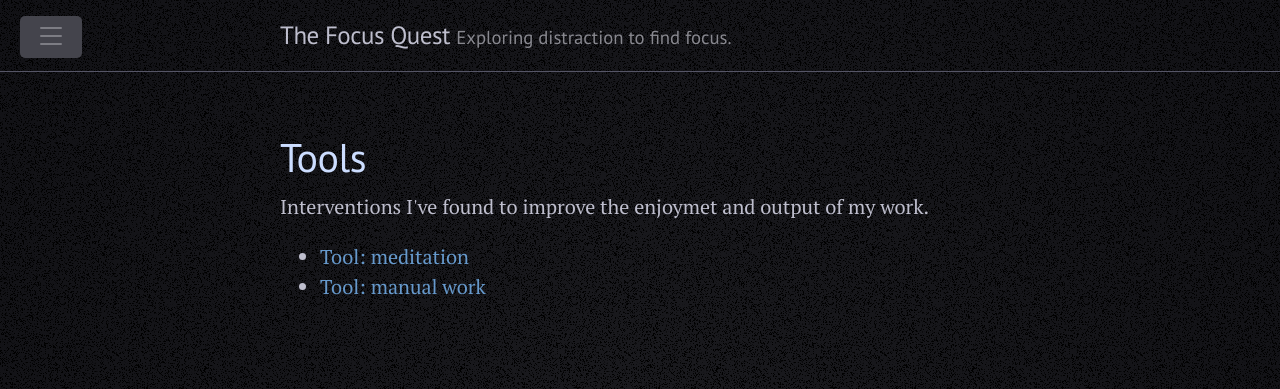
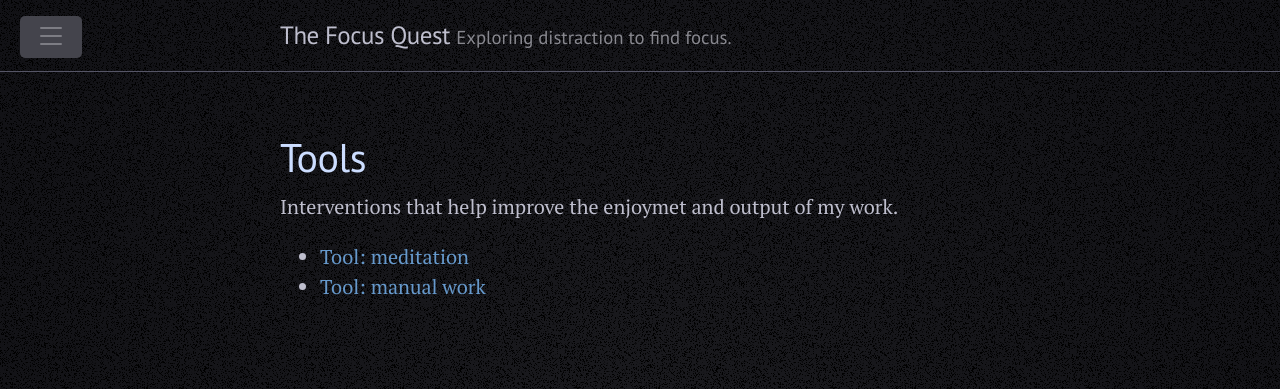
Before and after one commit to noelrivasc/blog, a Jekyll site: the page built from tools.markdown, in a window 1280 px wide. Shown: the top 389 px of the page. Built offline with Jekyll 4.4.1, drawn with Linux system fonts in a browser that asks for light colours.

Commit message:
Excluded tools from index. Minor edit to tools page.

```diff
--- a/index.html
+++ b/index.html
@@ -18,6 +18,8 @@
 <div class="posts">
   {% for post in paginator.posts %}
     {% if post.draft != true %}
+      {% if post.categories contains "tools" %}
+      {% else %}
       <div class="post posts-item">
         <h2 class="post-title">
           <a href="{{ post.url | absolute_url }}">
@@ -30,6 +32,7 @@
         <p class="post-summary">{{ post.summary }}</p>
         {% endif %}
       </div>
+      {% endif %}
     {% endif %}
   {% endfor %}
 </div>
--- a/tools.markdown
+++ b/tools.markdown
@@ -4,7 +4,7 @@
 permalink: /tools/
 ---
 
-<p>Interventions I've found to improve the enjoymet and output of my work.</p>
+<p>Interventions that help improve the enjoymet and output of my work.</p>
 
 <ul>
   {% for post in site.categories.tools %}
```
Lines whose indentation alone changed are shown as unchanged.
